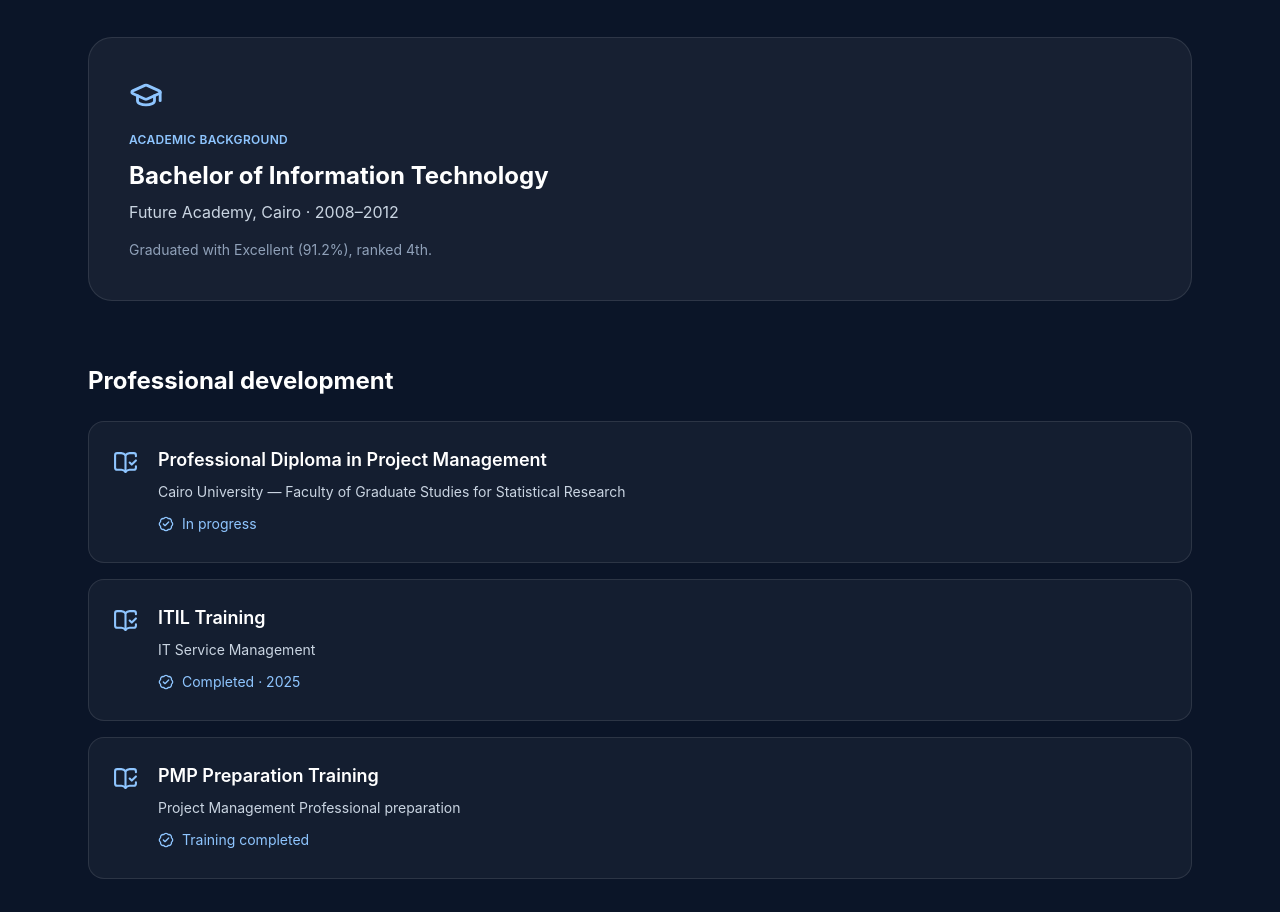
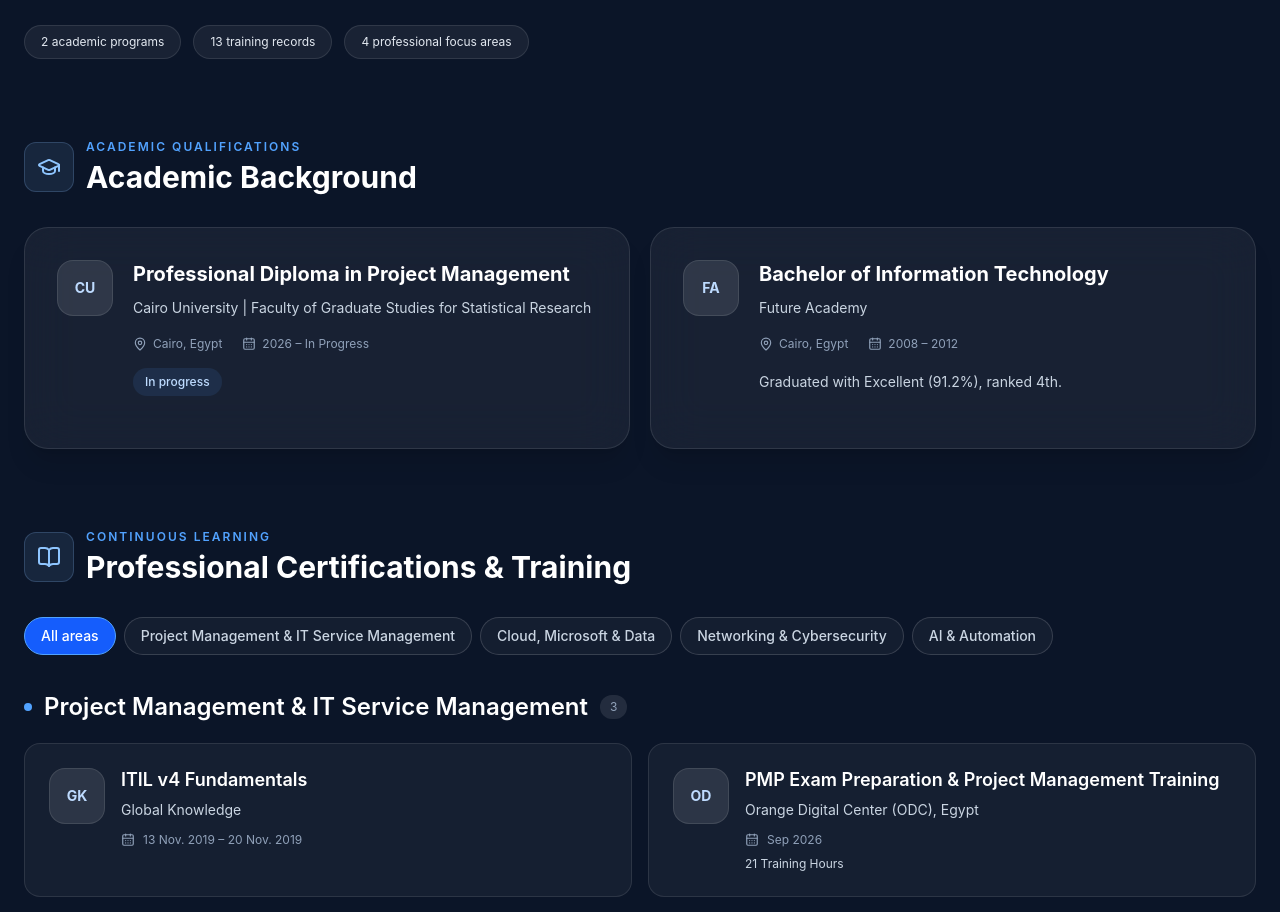
Before and after one commit to sherifhassan21/Portfolio, a React (Vite) app in the folder react-app/: page /education in a window 1280 px wide. Shown: the part 360-1272 px from the top of the page. Built offline with nearby package versions, Linux system fonts and the light colour scheme.

Commit message:
Redesign education page with grouped training, academic cards and optional certificate links

```diff
--- a/react-app/src/pages/Education.tsx
+++ b/react-app/src/pages/Education.tsx
@@ -1,15 +1,98 @@
-import { GraduationCap, BookOpenCheck, BadgeCheck } from 'lucide-react'
+import { useState } from 'react'
+import { motion } from 'motion/react'
+import { BookOpen, CalendarDays, ExternalLink, GraduationCap, MapPin, ShieldCheck } from 'lucide-react'
+import { academicBackground, trainingGroups } from '../data/educationData'
+import type { EducationEntry } from '../data/educationData'
 
-const courses = [
-  {name:'Professional Diploma in Project Management',org:'Cairo University — Faculty of Graduate Studies for Statistical Research',status:'In progress'},
-  {name:'ITIL Training',org:'IT Service Management',status:'Completed · 2025'},
-  {name:'PMP Preparation Training',org:'Project Management Professional preparation',status:'Training completed'},
-]
+function InstitutionLogo({ entry }: { entry: EducationEntry }) {
+  const [failed, setFailed] = useState(false)
+  const monogram = entry.institution.split(/\s+/).filter(w => /[A-Za-z]/.test(w)).slice(0, 2).map(w => w[0]).join('').toUpperCase()
+  return <div className="flex h-14 w-14 shrink-0 items-center justify-center overflow-hidden rounded-2xl border border-white/10 bg-white/10 text-sm font-bold text-blue-200" aria-label={entry.institution}>
+    {entry.logoUrl && !failed ?
+      <img src={entry.logoUrl} alt={`${entry.institution} website icon`} loading="lazy" className="h-10 w-10 object-contain" onError={() => setFailed(true)} /> :
+      <span aria-hidden="true">{monogram || 'ED'}</span>}
+  </div>
+}
+
+function CertificateLink({ entry }: { entry: EducationEntry }) {
+  if (!entry.certificateUrl) return null
+  return <a href={entry.certificateUrl} target="_blank" rel="noopener noreferrer" className="inline-flex w-fit items-center gap-2 rounded-lg border border-blue-300/30 bg-blue-400/10 px-3 py-2 text-xs font-semibold text-blue-200 transition hover:bg-blue-400/20">
+    <ExternalLink size={14} /> View Certificate
+  </a>
+}
+
 export default function Education() {
-  return <main className="mx-auto max-w-6xl px-6 py-16 md:py-24">
-    <p className="text-xs font-semibold uppercase tracking-[.2em] text-blue-400">Continuous development</p><h1 className="mt-4 text-4xl font-bold text-white md:text-6xl">Education & Learning</h1><p className="mt-5 max-w-3xl text-lg leading-8 text-slate-300">Learning is part of how I lead: strengthening technical foundations while continuing to develop project management and business skills.</p>
-    <section className="mt-12 rounded-3xl border border-white/10 bg-white/[.05] p-7 md:p-10"><GraduationCap className="text-blue-300" size={34}/><p className="mt-5 text-xs font-semibold uppercase tracking-wide text-blue-300">Academic background</p><h2 className="mt-3 text-2xl font-bold text-white">Bachelor of Information Technology</h2><p className="mt-2 text-slate-300">Future Academy, Cairo · 2008–2012</p><p className="mt-4 text-sm text-slate-400">Graduated with Excellent (91.2%), ranked 4th.</p></section>
-    <h2 className="mt-16 text-2xl font-bold text-white">Professional development</h2><div className="mt-6 grid gap-4">{courses.map(c=><article key={c.name} className="flex gap-5 rounded-2xl border border-white/10 bg-white/[.04] p-6"><BookOpenCheck size={25} className="mt-1 shrink-0 text-blue-300"/><div><h3 className="text-lg font-semibold text-white">{c.name}</h3><p className="mt-2 text-sm text-slate-300">{c.org}</p><p className="mt-3 inline-flex items-center gap-2 text-sm text-blue-300"><BadgeCheck size={16}/>{c.status}</p></div></article>)}</div>
-    <p className="mt-8 text-sm text-slate-400">Training and preparation are listed as such; they are not presented as awarded professional certifications.</p>
+  const [activeGroup, setActiveGroup] = useState('all')
+  const selectedGroups = activeGroup === 'all' ? trainingGroups : trainingGroups.filter(g => g.id === activeGroup)
+  const totalTraining = trainingGroups.reduce((count, group) => count + group.entries.length, 0)
+  return <main className="mx-auto max-w-7xl px-6 py-16 md:py-24">
+    <motion.header initial={{opacity:0,y:16}} animate={{opacity:1,y:0}} transition={{duration:.5}}>
+      <p className="text-xs font-semibold uppercase tracking-[.2em] text-blue-400">My learning journey</p>
+      <h1 className="mt-4 text-4xl font-bold tracking-tight text-white md:text-6xl">Education & <span className="text-blue-400">Professional Development</span></h1>
+      <p className="mt-6 max-w-3xl text-lg leading-8 text-slate-300">A foundation in information technology, strengthened by continuous learning in leadership, project management, cloud, data, cybersecurity and AI.</p>
+      <div className="mt-8 flex flex-wrap gap-3 text-xs text-slate-200">
+        <span className="rounded-full border border-white/10 bg-white/[.06] px-4 py-2">2 academic programs</span>
+        <span className="rounded-full border border-white/10 bg-white/[.06] px-4 py-2">{totalTraining} training records</span>
+        <span className="rounded-full border border-white/10 bg-white/[.06] px-4 py-2">4 professional focus areas</span>
+      </div>
+    </motion.header>
+
+    <section className="mt-20" aria-labelledby="academic-heading">
+      <div className="mb-8 flex items-center gap-3">
+        <div className="rounded-xl border border-blue-300/20 bg-blue-300/10 p-3"><GraduationCap size={24} className="text-blue-300" /></div>
+        <div><p className="text-xs font-semibold uppercase tracking-[.17em] text-blue-400">Academic qualifications</p><h2 id="academic-heading" className="mt-1 text-2xl font-bold text-white md:text-3xl">Academic Background</h2></div>
+      </div>
+      <div className="grid gap-5 lg:grid-cols-2">
+        {academicBackground.map((entry, index) => <motion.article key={entry.id} initial={{opacity:0,y:18}} whileInView={{opacity:1,y:0}} viewport={{once:true}} transition={{duration:.4,delay:index*.08}} className="rounded-3xl border border-white/10 bg-white/[.055] p-6 shadow-xl backdrop-blur-xl md:p-8">
+          <div className="flex items-start gap-5">
+            <InstitutionLogo entry={entry} />
+            <div className="min-w-0">
+              <h3 className="text-xl font-bold leading-7 text-white">{entry.title}</h3>
+              <p className="mt-2 text-sm leading-6 text-slate-300">{entry.institution}</p>
+              <div className="mt-4 flex flex-wrap gap-x-5 gap-y-2 text-xs text-slate-400">
+                {entry.location && <span className="inline-flex items-center gap-1.5"><MapPin size={14}/>{entry.location}</span>}
+                <span className="inline-flex items-center gap-1.5"><CalendarDays size={14}/>{entry.period}</span>
+              </div>
+              {entry.status && <p className="mt-4 inline-flex items-center gap-2 rounded-full bg-blue-400/10 px-3 py-1.5 text-xs font-medium text-blue-200">{entry.status}</p>}
+              {entry.detail && <p className="mt-4 text-sm leading-7 text-slate-300">{entry.detail}</p>}
+              <div className="mt-5"><CertificateLink entry={entry}/></div>
+            </div>
+          </div>
+        </motion.article>)}
+      </div>
+    </section>
+
+    <section className="mt-20" aria-labelledby="training-heading">
+      <div className="mb-8 flex items-center gap-3">
+        <div className="rounded-xl border border-blue-300/20 bg-blue-300/10 p-3"><BookOpen size={24} className="text-blue-300"/></div>
+        <div><p className="text-xs font-semibold uppercase tracking-[.17em] text-blue-400">Continuous learning</p><h2 id="training-heading" className="mt-1 text-2xl font-bold text-white md:text-3xl">Professional Certifications & Training</h2></div>
+      </div>
+      <div className="mb-9 flex flex-wrap gap-2" role="group" aria-label="Filter training areas">
+        {[{id:'all',title:'All areas'},...trainingGroups].map(g => <button key={g.id} type="button" onClick={()=>setActiveGroup(g.id)} aria-pressed={activeGroup===g.id} className={`rounded-full border px-4 py-2 text-xs font-medium transition sm:text-sm ${activeGroup===g.id?'border-blue-400 bg-blue-600 text-white':'border-white/15 bg-white/[.04] text-slate-300 hover:border-blue-400/50 hover:text-white'}`}>{g.title}</button>)}
+      </div>
+      <div className="space-y-12">
+        {selectedGroups.map(group => <section key={group.id} aria-labelledby={`group-${group.id}`}>
+          <div className="mb-5 flex items-center gap-3">
+            <span className="h-2 w-2 rounded-full bg-blue-400" />
+            <h3 id={`group-${group.id}`} className="text-xl font-semibold text-white md:text-2xl">{group.title}</h3>
+            <span className="rounded-full bg-white/10 px-2.5 py-1 text-xs text-slate-400">{group.entries.length}</span>
+          </div>
+          <div className="grid gap-4 md:grid-cols-2">
+            {group.entries.map(entry => <article key={entry.id} className="group flex gap-4 rounded-2xl border border-white/10 bg-white/[.045] p-5 transition hover:border-blue-400/40 hover:bg-white/[.07] sm:p-6">
+              <InstitutionLogo entry={entry} />
+              <div className="flex min-w-0 flex-1 flex-col">
+                <h4 className="text-base font-semibold leading-6 text-white sm:text-lg">{entry.title}</h4>
+                <p className="mt-2 text-sm text-slate-300">{entry.institution}</p>
+                <p className="mt-3 inline-flex items-center gap-2 text-xs text-slate-400"><CalendarDays size={14} className="shrink-0"/>{entry.period}</p>
+                {entry.detail && <p className="mt-2 text-xs text-slate-300">{entry.detail}</p>}
+                {entry.status && <p className="mt-3 inline-flex items-center gap-2 text-xs text-blue-300"><ShieldCheck size={14}/>{entry.status}</p>}
+                {entry.certificateUrl && <div className="mt-5"><CertificateLink entry={entry}/></div>}
+              </div>
+            </article>)}
+          </div>
+        </section>)}
+      </div>
+      <p className="mt-12 max-w-4xl text-sm leading-7 text-slate-400">Programs are listed as education or training records. Their inclusion does not imply that a vendor exam certification was awarded. Certificate links appear only when a verified document or credential URL is supplied.</p>
+    </section>
   </main>
 }
```
